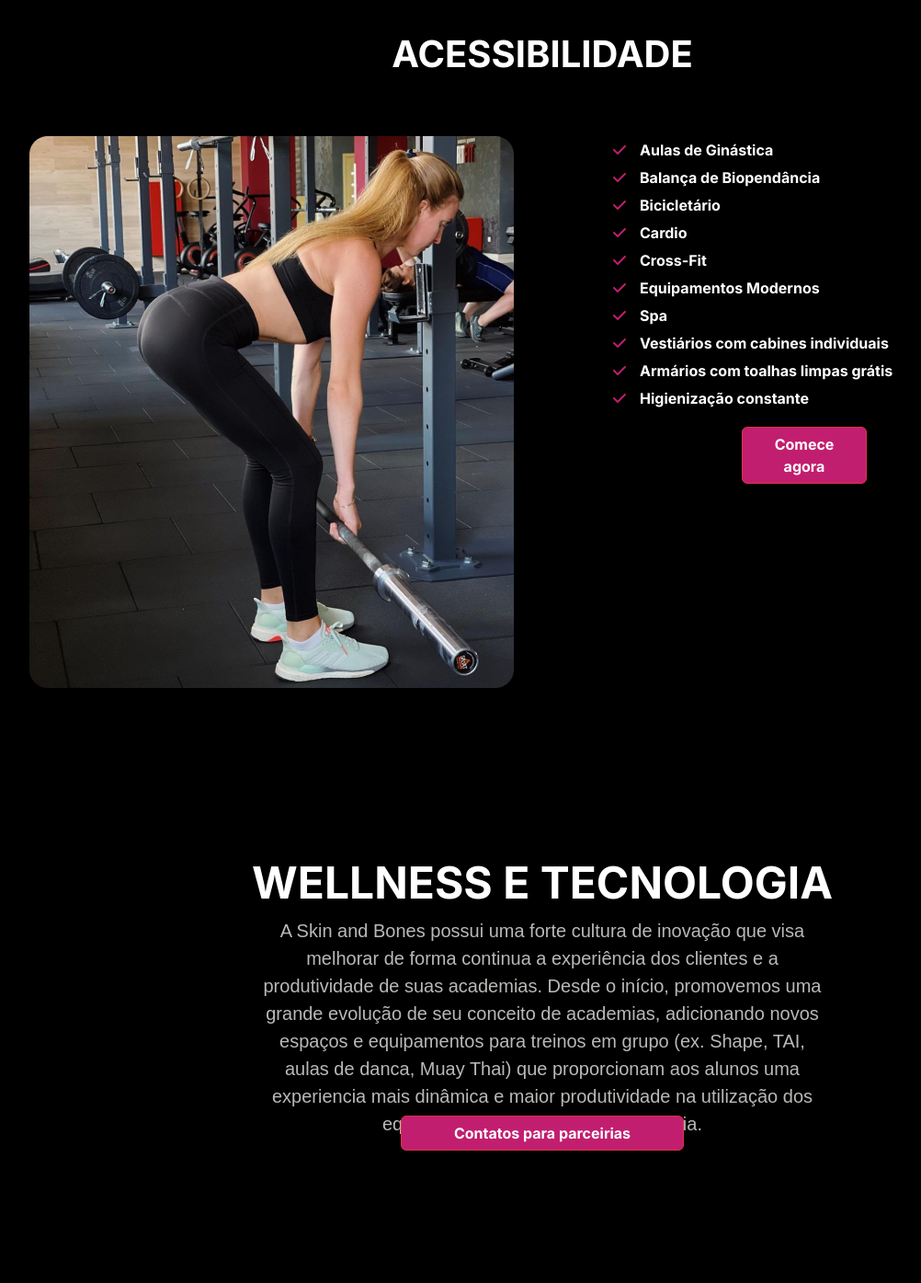
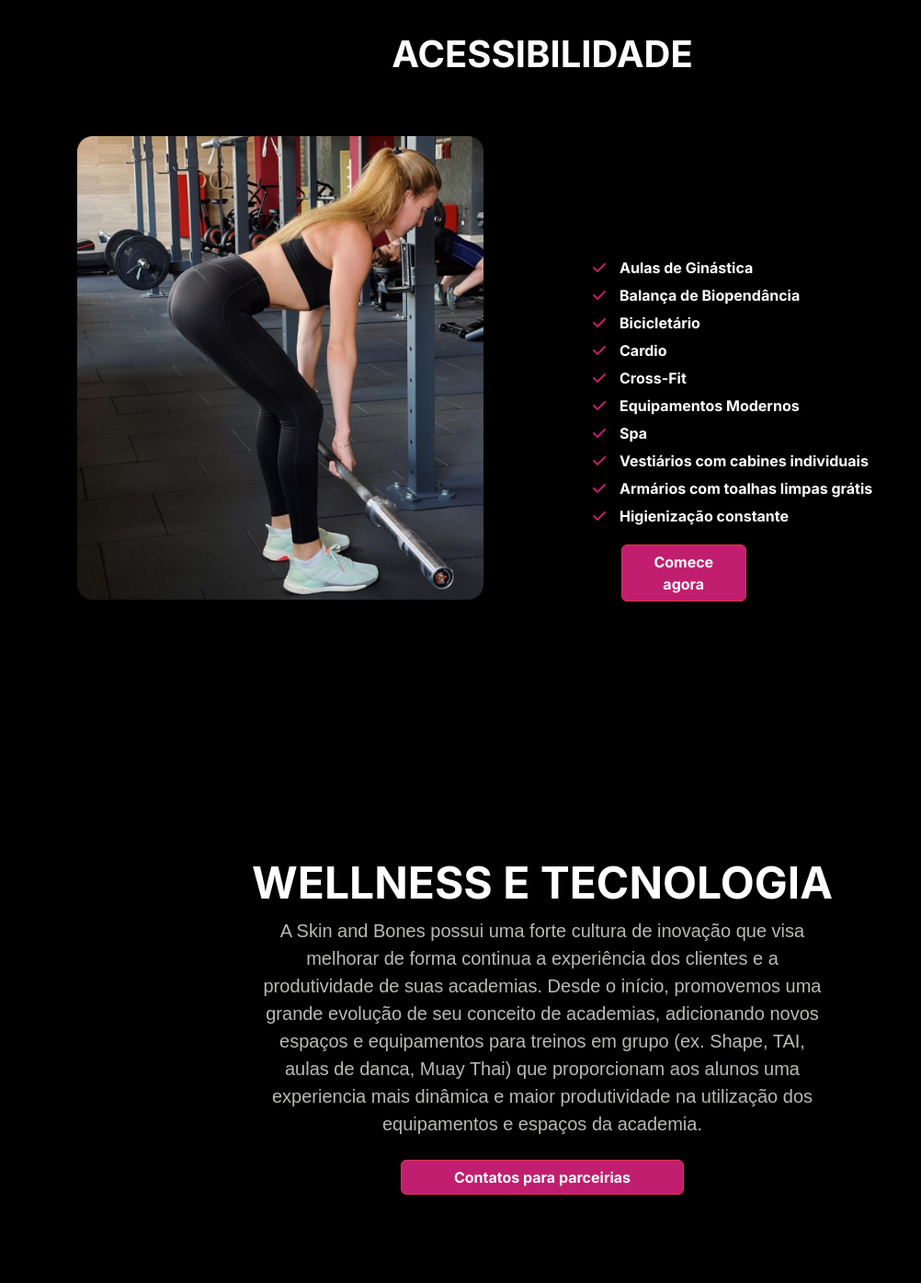
Before and after one commit to Hunterland/skinandbones, a PHP site: page / in a window 1280 px wide. Shown: the part 847-2242 px from the top of the page at 92% size, without its empty margins (50-1052 px from the left). Run offline with PHP 8.4, Linux system fonts and the light colour scheme; some libraries are stand-ins or nearby versions.

Commit message:
subindo alterações no escopo

```diff
--- a/css/style.css
+++ b/css/style.css
@@ -61,7 +61,7 @@ a.navbar-brand {
 
 /* ************************ */
 
-/* SESSÃO DE APRESENTA��O */
+/* SESSÃO DE APRESENTA  O */
 
 h1 {
   color: #ffffff;
@@ -74,7 +74,7 @@ p {
   color: #D9D9D9;
 }
 
-/* SESS�O DE ACESSIBILIDADE */
+/* SESS O DE ACESSIBILIDADE */
 
 .about-us {
   background-color: black;
@@ -102,8 +102,10 @@ p {
 
 #about-list {
   list-style: none;
-  padding-left: 65px;
+  padding-left: 43px;
+  margin-top: 8rem;
 }
+
 
 #about-list li {
   line-height: 30px;
@@ -115,12 +117,12 @@ p {
   margin-right: 15px;
 }
 
-/* SESS�O WELLNESS E TECNOLOGIA */
+/* SESS O WELLNESS E TECNOLOGIA */
 
 
 
 
-/* SESS�O DE GALERIA */
+/* SESS O DE GALERIA */
 .card {
   border-radius: 17px;
 }
@@ -129,7 +131,7 @@ p {
   justify-content: center;
 }
 
-/* SESS�O DE DEMONSTRATIVO 1 E 2 */
+/* SESS O DE DEMONSTRATIVO 1 E 2 */
 .bd-placeholder-img {
   font-size: 1.125rem;
   text-anchor: middle;
@@ -138,7 +140,7 @@ p {
   user-select: none;
 }
 
-/* SESS�O DE NEWS LETTER */
+/* SESS O DE NEWS LETTER */
 .input-group {
   width: 80% !important;
 }
@@ -177,6 +179,28 @@ p {
   position:absolute;
 }
 
+  /* REFINAMENTO DE TELA */
+.btnNow{
+  margin-right: 21rem !important;
+}
+
+.im-fluid {
+  padding: 0rem 3rem 3rem;
+}
+.img-T {
+  padding: 0rem 4rem;
+}
+.demo{
+   margin-top: 3rem !important;
+}
+.btn-ctt{
+  margin-top: 3rem;
+  position: relative;
+}
+.txt-top{
+  margin-bottom: 2rem;
+  position: relative;
+}
 
 
 
@@ -215,6 +239,7 @@ p {
   .img-hero {
     display: none;
   }
+
 }
 
 
@@ -223,6 +248,3 @@ p {
     font-size: 3.5rem;
   }
 }
-
-
-@media (min-width: 576px) {}
--- a/index.html
+++ b/index.html
@@ -72,7 +72,7 @@
       <div class="container">
         <div class="row">
           <div class="col-lg-6 align-self-center py-5">
-            <h1 class="display-3 fw-bold">A SUA MELHOR<br>OPÇÃO
+            <h1 class="display-3 fw-bold ">A SUA MELHOR<br>OPÇÃO
               DE LEVAR<br>UMA VIDA<br>+ SAUDÁVEL
             </h1>
             <p class="col-md-12 fs-4">
@@ -97,7 +97,7 @@
           <div class="col-12">
             <h3 class="main-title">ACESSIBILIDADE</h3>
           </div>
-          <div class="col-md-6">
+          <div class="col-md-6 img-T">
             <img class="img-fluid" src="./img/Girl.png" alt="girl">
           </div>
           <div class="text-content col-md-6">
@@ -113,7 +113,7 @@
               <li><i class="fas fa-check" aria-hidden="true"></i>Armários com toalhas limpas grátis</li>
               <li><i class="fas fa-check" aria-hidden="true"></i>Higienização constante</li>
             </ul>
-            <button type="button" class="btn btn-danger d-grid gap-2 col-3 mx-auto">Comece agora</button>
+            <button type="button" class="btn btn-danger d-grid gap-2 col-3 mx-auto btnNow">Comece agora</button>
           </div>
 
         </div>
@@ -121,7 +121,7 @@
     </section>
 
     <!------------------------------------->
-    <!-- SESS�O DE WELLNESS E TECNOLOGIA -->
+    <!-- SESS O DE WELLNESS E TECNOLOGIA -->
     <!------------------------------------->
     <div id="partnership" class="bg-black text-secondary px-4 py-5 text-center">
       <div class="py-5">
@@ -133,7 +133,7 @@
             alunos uma experiencia mais dinâmica e maior produtividade na utilização dos equipamentos e espaços da academia.
           </p>
           <div class="d-grid gap-2 d-sm-flex justify-content-sm-center">
-            <button type="button" class="btn btn-danger d-grid gap-2 col-6 mx-auto">Contatos para parceirias</button>
+            <button type="button" class="btn btn-danger d-grid gap-2 col-6 mx-auto btn-ctt">Contatos para parceirias</button>
           </div>
         </div>
       </div>
@@ -201,11 +201,11 @@
             <p class="card-text">Educador(a) Físico(a)</p>
           </div>
         </div>
-        <button type="button" class="btn btn-danger d-grid gap-2 col-3 mx-auto">agende ja sua aula de demonstração</button>
+        <button type="button" class="btn btn-danger d-grid gap-2 col-3 mx-auto demo">agende ja sua aula de demonstração</button>
       </div>
     </div>
     <!------------------------------->
-    <!-- SESS�O DE DEMONSTRATIVO 1 -->
+    <!-- SESS O DE DEMONSTRATIVO 1 -->
     <!------------------------------->
     <div class="container-fluid bg-black p-5 mb-4">
       <div class="container">
@@ -226,7 +226,7 @@
       </div>
     </div>
     <!------------------------------->
-    <!-- SESS�O DE DEMONSTRATIVO 2 -->
+    <!-- SESS O DE DEMONSTRATIVO 2 -->
     <!------------------------------->
     <div class="container-fluid mb-0 bg-black p-5 mb-4">
       <div class="container">
@@ -279,7 +279,7 @@
 
     <section id="contact" class="bg bg-black">
       <div class="container p-5">
-        <h2 class="featurette-heading text-light text-uppercase text-center">ENCONTRE A MAIS PRÓXIMA DA SUA CASA</h2>
+        <h2 class="featurette-heading text-light text-uppercase text-center txt-top ">ENCONTRE A MAIS PRÓXIMA DA SUA CASA</h2>
         <div class="container-fluid">
           <div class="map-responsive">
             <iframe width="600" height="500" id="gmap_canvas" src="https://maps.google.com/maps?q=Avenida%20Zen,%20Jasmin,%20Manaus.&t=&z=13&ie=UTF8&iwloc=&output=embed" frameborder="0" scrolling="no" marginheight="0" marginwidth="0"></iframe>
```
